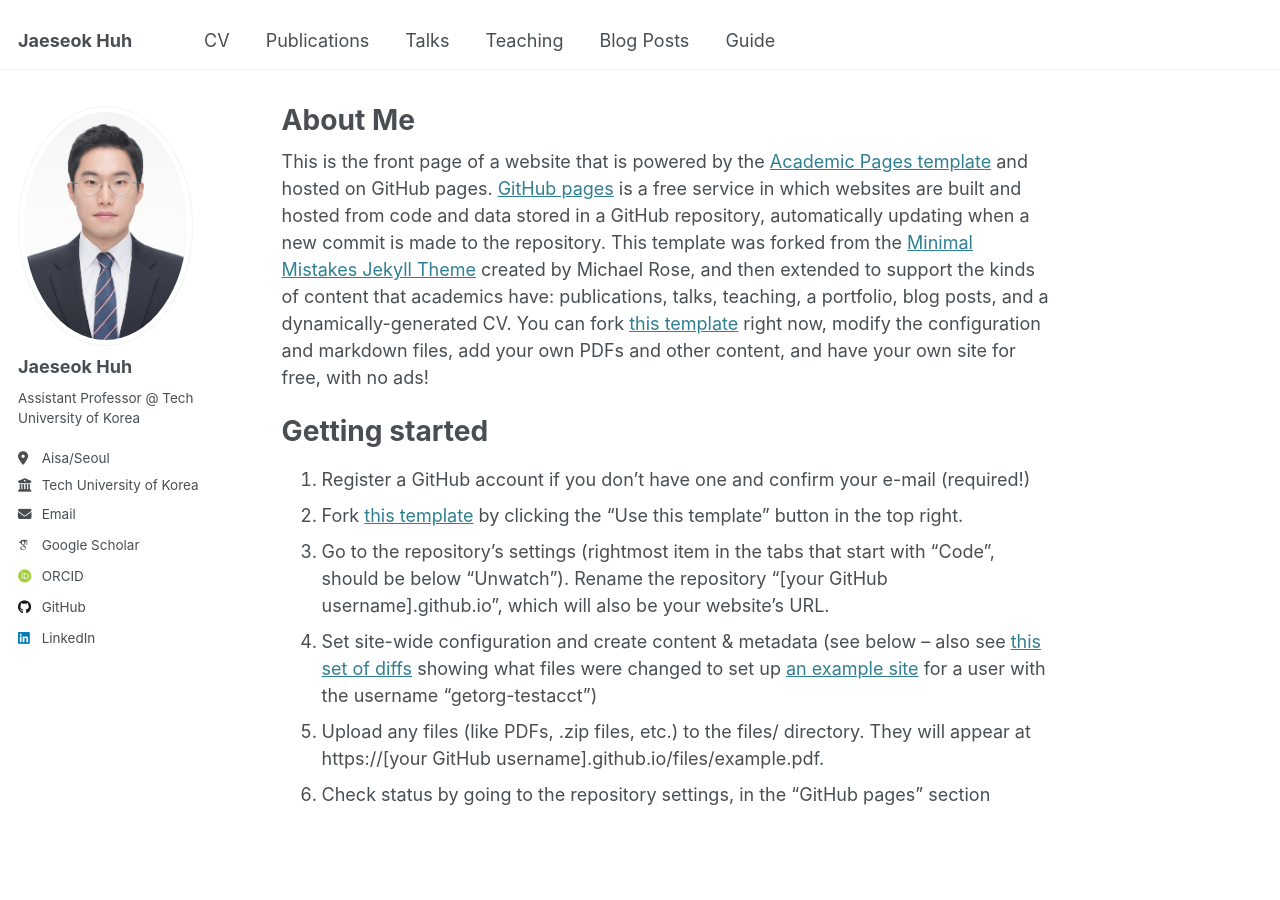
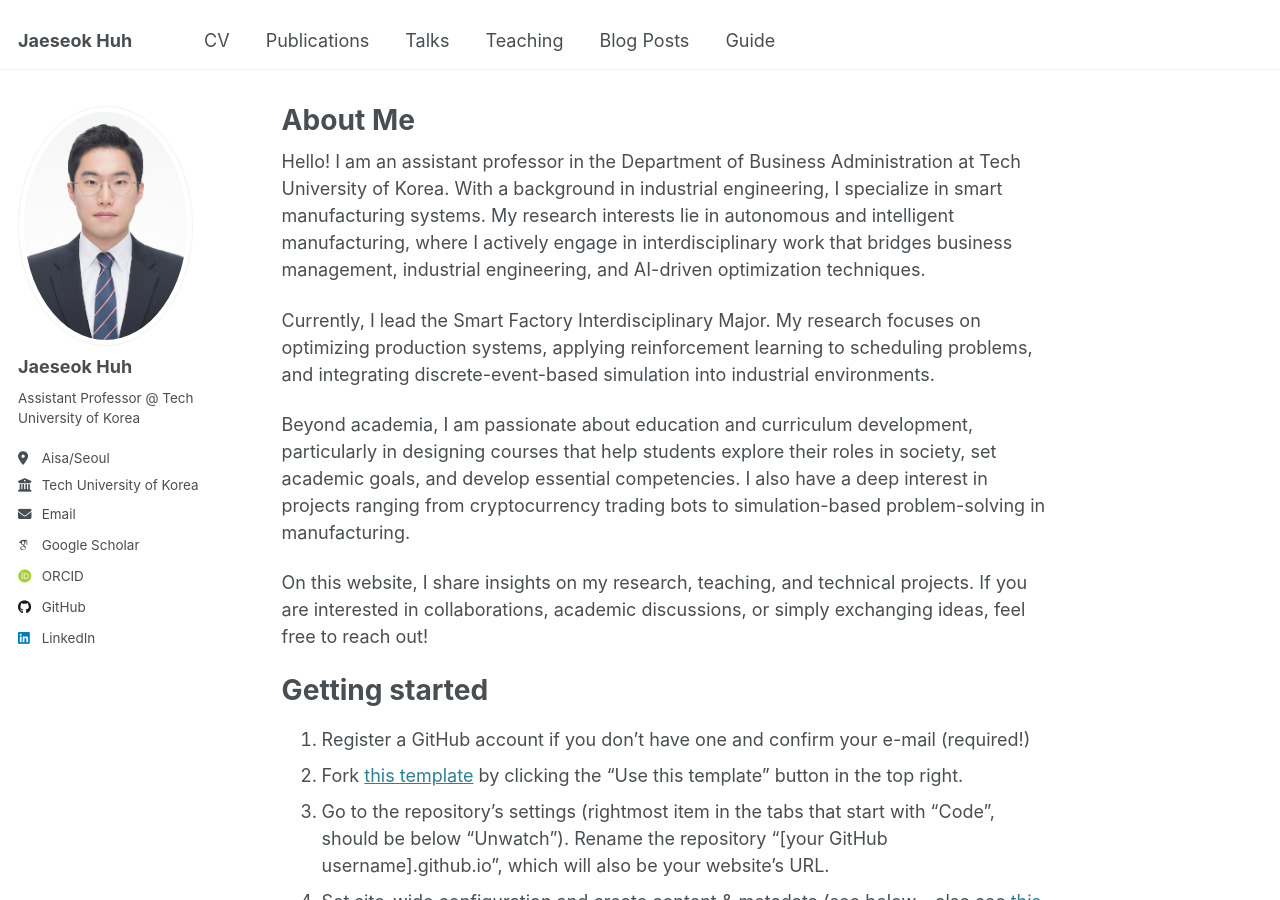
Before and after one commit to LaonHJS/laonhjs.github.io, a Jekyll site: the page built from _pages/about.md, in a window 1280 px wide and 900 px high. Built offline with Jekyll 4.4.1, drawn with Linux system fonts in a browser that asks for light colours; some web fonts are replaced.

Commit message:
Update about.md

```diff
--- a/_pages/about.md
+++ b/_pages/about.md
@@ -7,7 +7,13 @@ redirect_from:
   - /about.html
 ---
 
-This is the front page of a website that is powered by the [Academic Pages template](https://github.com/academicpages/academicpages.github.io) and hosted on GitHub pages. [GitHub pages](https://pages.github.com) is a free service in which websites are built and hosted from code and data stored in a GitHub repository, automatically updating when a new commit is made to the repository. This template was forked from the [Minimal Mistakes Jekyll Theme](https://mmistakes.github.io/minimal-mistakes/) created by Michael Rose, and then extended to support the kinds of content that academics have: publications, talks, teaching, a portfolio, blog posts, and a dynamically-generated CV. You can fork [this template](https://github.com/academicpages/academicpages.github.io) right now, modify the configuration and markdown files, add your own PDFs and other content, and have your own site for free, with no ads!
+Hello! I am an assistant professor in the Department of Business Administration at Tech University of Korea. With a background in industrial engineering, I specialize in smart manufacturing systems. My research interests lie in autonomous and intelligent manufacturing, where I actively engage in interdisciplinary work that bridges business management, industrial engineering, and AI-driven optimization techniques.
+
+Currently, I lead the Smart Factory Interdisciplinary Major. My research focuses on optimizing production systems, applying reinforcement learning to scheduling problems, and integrating discrete-event-based simulation into industrial environments.
+
+Beyond academia, I am passionate about education and curriculum development, particularly in designing courses that help students explore their roles in society, set academic goals, and develop essential competencies. I also have a deep interest in projects ranging from cryptocurrency trading bots to simulation-based problem-solving in manufacturing.
+
+On this website, I share insights on my research, teaching, and technical projects. If you are interested in collaborations, academic discussions, or simply exchanging ideas, feel free to reach out!
 
 Getting started
 ======
```
